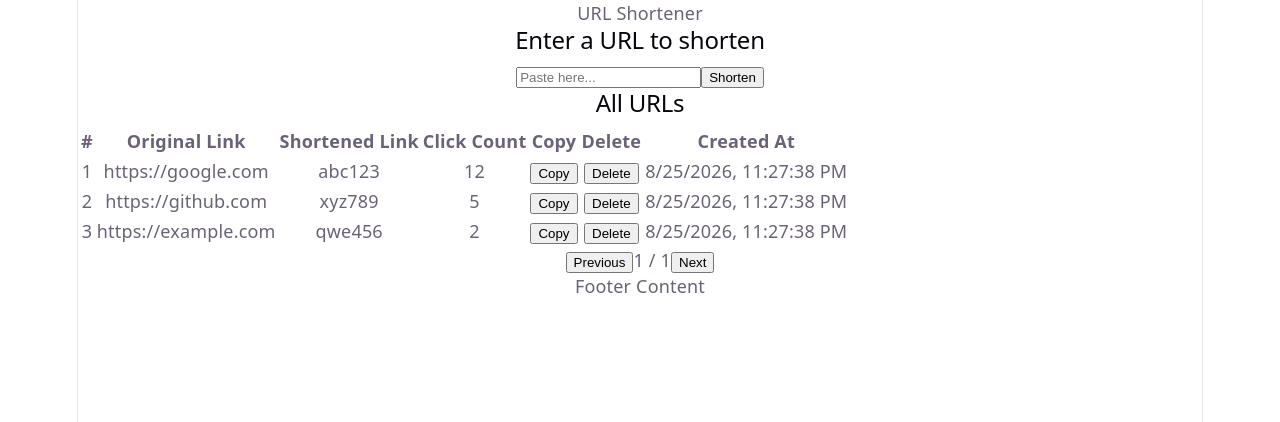
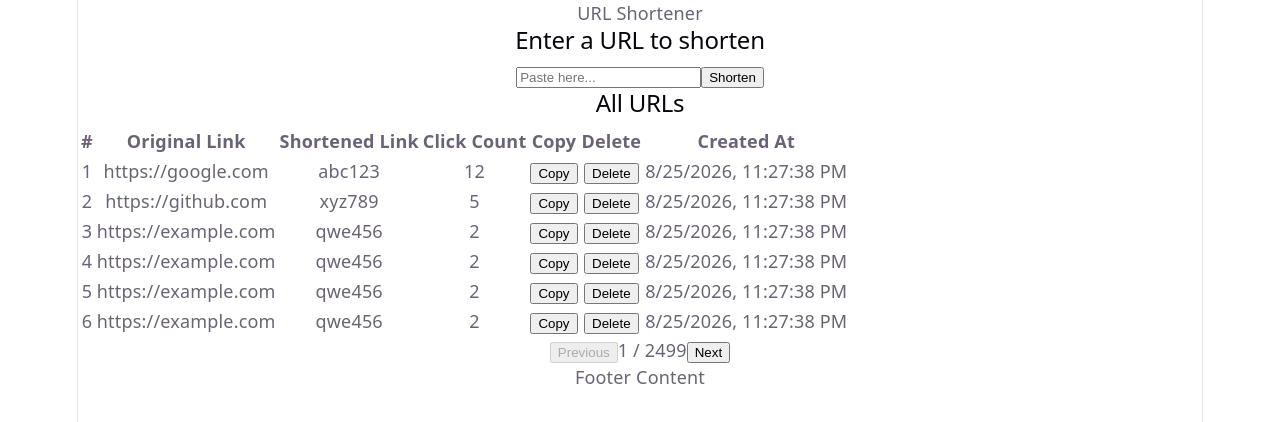
Before and after one commit to WhoThisPerson/url-shortener, a React (Vite) app in the folder frontend/: page / in a window 1280 px wide. Shown: the top 422 px of the page. Built offline with nearby package versions, Linux system fonts and the light colour scheme.

Commit message:
Added initial connection setup between client server in Main via axios

```diff
--- a/frontend/package.json
+++ b/frontend/package.json
@@ -10,6 +10,7 @@
     "preview": "vite preview"
   },
   "dependencies": {
+    "axios": "^1.20.0",
     "react": "^19.2.8",
     "react-dom": "^19.2.8"
   },
--- a/frontend/src/components/Main/Main.tsx
+++ b/frontend/src/components/Main/Main.tsx
@@ -1,13 +1,41 @@
+import { useEffect, useState } from "react";
+import axios from "axios";
+
 import UrlForm from "../UrlForm/UrlForm";
 import UrlTable from "../UrlTable/UrlTable";
 import Pagination from "../Pagination/Pagination";
 
+import type { ShortenedUrl } from "../../../../common/types/shortened-url";
+
 function Main() {
+
+    const [urls, setUrls] = useState<ShortenedUrl[]>([]);
+    const [currentPage, setCurrentPage] = useState(1);
+
+    const urlsPerPage = 10
+    const totalPages = Math.ceil(urls.length / urlsPerPage);
+
+    useEffect(() => {
+        axios.get("http://localhost:3000/")
+        .then((response) => {
+            setUrls(response.data);
+        })
+        .catch((error) => {
+            console.error(error);
+        })
+    }, []);
+
     return (
         <main>
             <UrlForm />
-            <UrlTable />
-            <Pagination />
+            <UrlTable/>
+            {totalPages > 1 && (
+                <Pagination
+                    currentPage={currentPage}
+                    totalPages={totalPages}
+                    onPageChange={setCurrentPage}
+                />
+            )}
         </main>
     );
 }
--- a/frontend/src/components/Pagination/Pagination.tsx
+++ b/frontend/src/components/Pagination/Pagination.tsx
@@ -1,14 +1,26 @@
+type PaginationProps = {
+    currentPage: number;
+    totalPages: number;
+    onPageChange: (page: number) => void;
+};
 
-function Pagination() {
+function Pagination({ currentPage, totalPages, onPageChange }: PaginationProps) {
     return (
         <div>
-            <button>Previous</button>
+            <button
+                onClick={() => onPageChange(currentPage - 1)}
+                disabled={currentPage === 1}
+            >Previous</button>
 
             <span>
-                1 / 1
+                {currentPage} / {totalPages}
             </span>
 
-            <button>Next</button>
+            <button
+                onClick={() => onPageChange(currentPage + 1)}
+                disabled={currentPage === totalPages}
+            >Next</button>
+
         </div>
     )
 }
--- a/frontend/src/components/UrlTable/UrlTable.tsx
+++ b/frontend/src/components/UrlTable/UrlTable.tsx
@@ -1,4 +1,10 @@
 import UrlTableRow from '../UrlTableRow/UrlTableRow';
+
+import type { ShortenedUrl } from '../../../../common/types/shortened-url';
+
+type UrlTableProps = {
+    urls: ShortenedUrl[];
+}
 
 function UrlTable() {
 
@@ -19,6 +25,27 @@ function UrlTable() {
         },
         {
             id: 3,
+            shortCode: "qwe456",
+            originalUrl: "https://example.com",
+            clickCount: 2,
+            createdAt: new Date()
+        },
+        {
+            id: 4,
+            shortCode: "qwe456",
+            originalUrl: "https://example.com",
+            clickCount: 2,
+            createdAt: new Date()
+        },
+        {
+            id: 5,
+            shortCode: "qwe456",
+            originalUrl: "https://example.com",
+            clickCount: 2,
+            createdAt: new Date()
+        },
+        {
+            id: 6,
             shortCode: "qwe456",
             originalUrl: "https://example.com",
             clickCount: 2,
```
Also changed, not shown: 1 other file (tests, documents, lock files or other folders).
